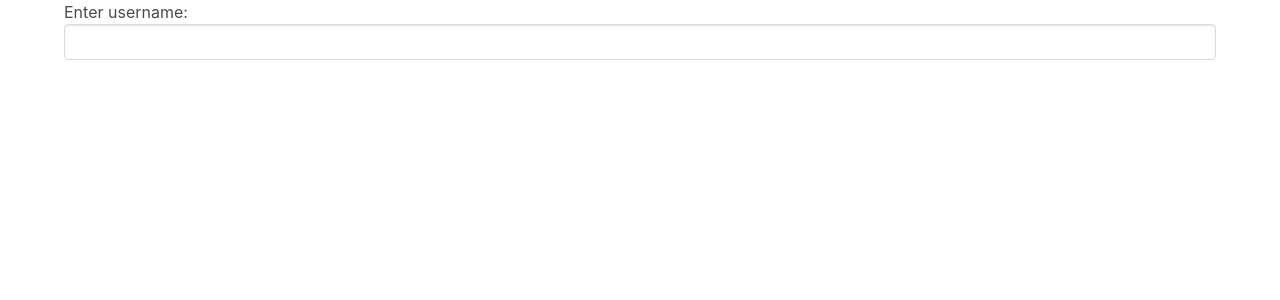
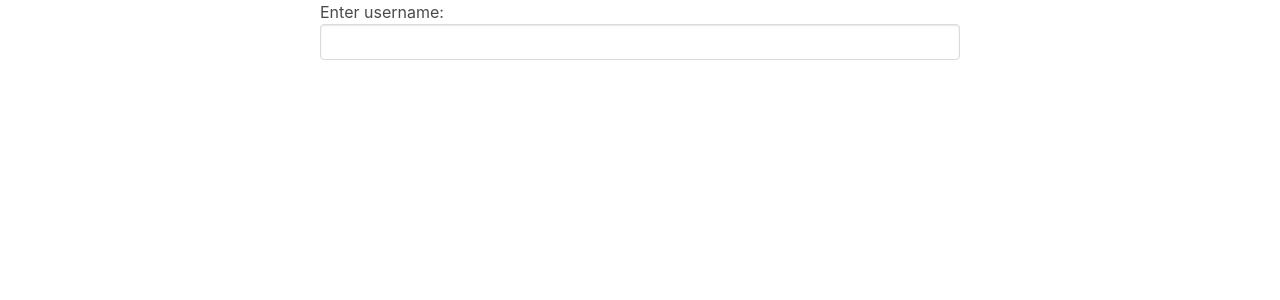
Before and after one commit to tuhnik/react-realtime-chat, a React (Create React App) app: page / in a window 1280 px wide. Shown: the top 300 px of the page. Built offline with nearby package versions, Linux system fonts and the light colour scheme.

Commit message:
css edit

```diff
--- a/src/Login.js
+++ b/src/Login.js
@@ -7,10 +7,14 @@ class Login extends Component {
     render(){
         return(
             <React.Fragment>
-                <div>Enter username:</div>
+
+                <div className = "login">
+                <p>Enter username:</p>
                 <form onSubmit={this.handleSubmit.bind(this)}>
                 <input className="input" type="text"/>
                 </form>
+                </div>
+
             </React.Fragment>
             )
     }
--- a/src/index.css
+++ b/src/index.css
@@ -13,6 +13,10 @@ body {
 code {
   font-family: source-code-pro, Menlo, Monaco, Consolas, "Courier New",
     monospace;
+}
+.login {
+  width: 50vw;
+  margin: auto;
 }
 .chat {
   display: flex;
```
